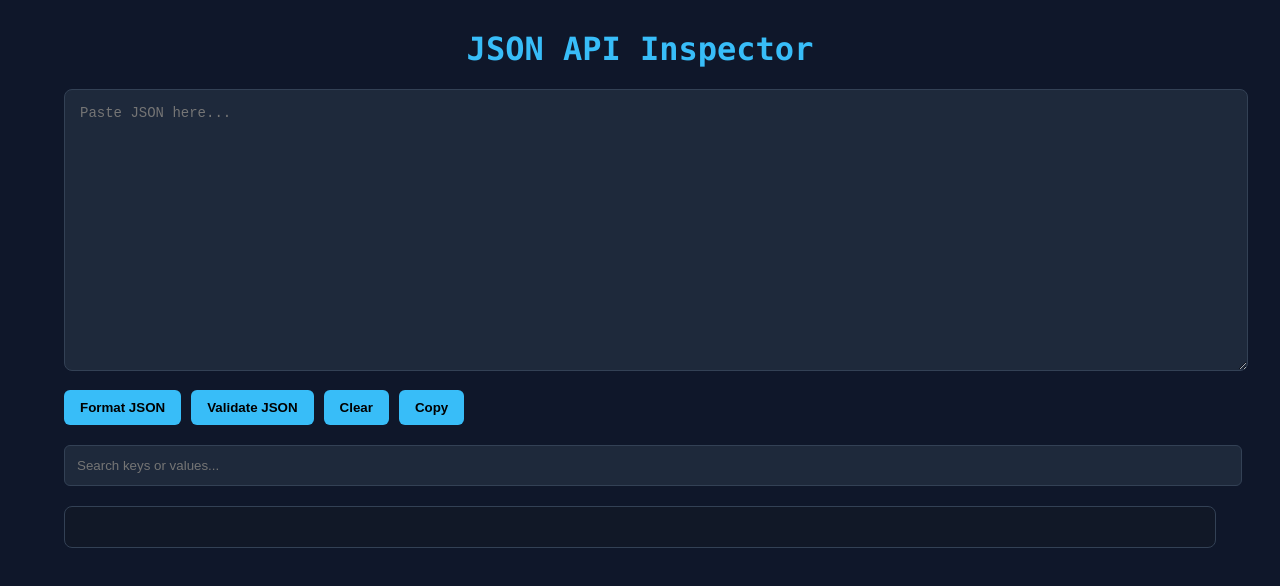
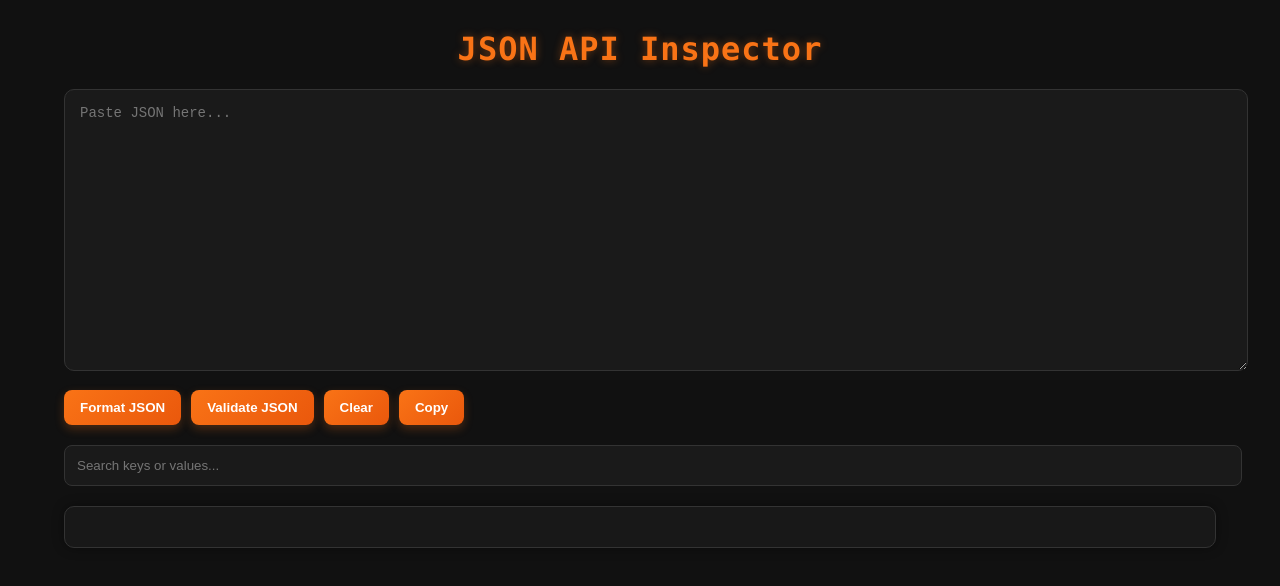
Before and after one commit to david-marin-0xff/json-api-inspector, a plain HTML site: page index.html in a window 1280 px wide. Drawn offline with Linux system fonts and the light colour scheme.

Commit message:
updated CSS

```diff
--- a/style.css
+++ b/style.css
@@ -1,8 +1,8 @@
 body {
     margin: 0;
     padding: 0;
-    background: #0f172a;
-    color: #e2e8f0;
+    background: #111111;
+    color: #e5e5e5;
     font-family: Consolas, monospace;
 }
 
@@ -14,19 +14,28 @@ body {
 
 h1 {
     text-align: center;
-    color: #38bdf8;
+    color: #f97316;
+    letter-spacing: 1px;
+    text-shadow: 0 0 8px rgba(249, 115, 22, 0.4);
 }
 
 textarea {
     width: 100%;
     height: 250px;
-    background: #1e293b;
+    background: #1a1a1a;
     color: #f8fafc;
-    border: 1px solid #334155;
+    border: 1px solid #333333;
     padding: 15px;
     font-size: 14px;
-    border-radius: 8px;
+    border-radius: 10px;
     resize: vertical;
+    transition: 0.2s ease;
+}
+
+textarea:focus {
+    outline: none;
+    border-color: #f97316;
+    box-shadow: 0 0 10px rgba(249, 115, 22, 0.35);
 }
 
 .buttons {
@@ -37,41 +46,54 @@ textarea {
 }
 
 button {
-    background: #38bdf8;
+    background: linear-gradient(135deg, #f97316, #ea580c);
     border: none;
-    color: black;
+    color: white;
     padding: 10px 16px;
-    border-radius: 6px;
+    border-radius: 8px;
     cursor: pointer;
     font-weight: bold;
+    transition: 0.2s ease;
+    box-shadow: 0 4px 10px rgba(249, 115, 22, 0.25);
 }
 
 button:hover {
-    opacity: 0.9;
+    transform: translateY(-2px);
+    opacity: 0.95;
 }
 
 #searchBox {
     margin-top: 20px;
     width: 100%;
     padding: 12px;
-    background: #1e293b;
+    background: #1a1a1a;
     color: white;
-    border: 1px solid #334155;
-    border-radius: 6px;
+    border: 1px solid #333333;
+    border-radius: 8px;
+    transition: 0.2s ease;
+}
+
+#searchBox:focus {
+    outline: none;
+    border-color: #f97316;
+    box-shadow: 0 0 10px rgba(249, 115, 22, 0.35);
 }
 
 #status {
     margin-top: 15px;
     font-weight: bold;
+    font-size: 15px;
 }
 
 pre {
     margin-top: 20px;
-    background: #111827;
+    background: #181818;
     padding: 20px;
-    border-radius: 8px;
+    border-radius: 10px;
     overflow-x: auto;
     white-space: pre-wrap;
     word-wrap: break-word;
-    border: 1px solid #334155;
+    border: 1px solid #333333;
+    line-height: 1.5;
+    box-shadow: 0 0 12px rgba(0, 0, 0, 0.4);
 }
```
